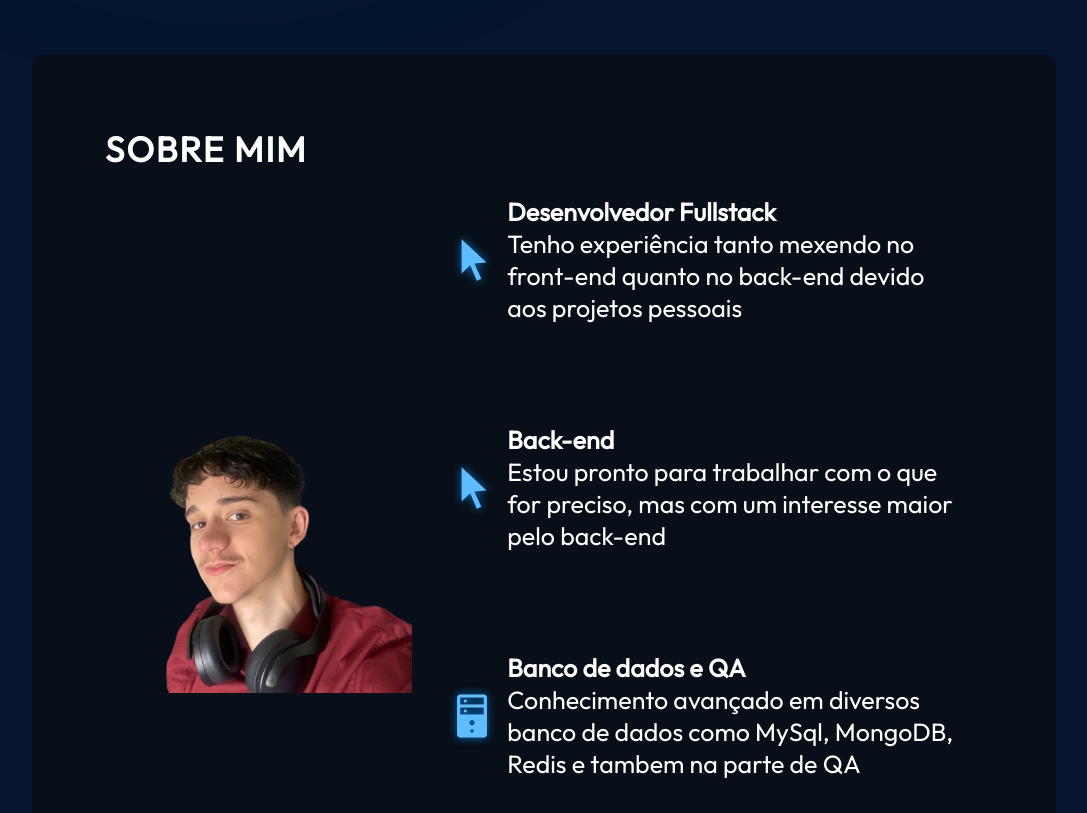
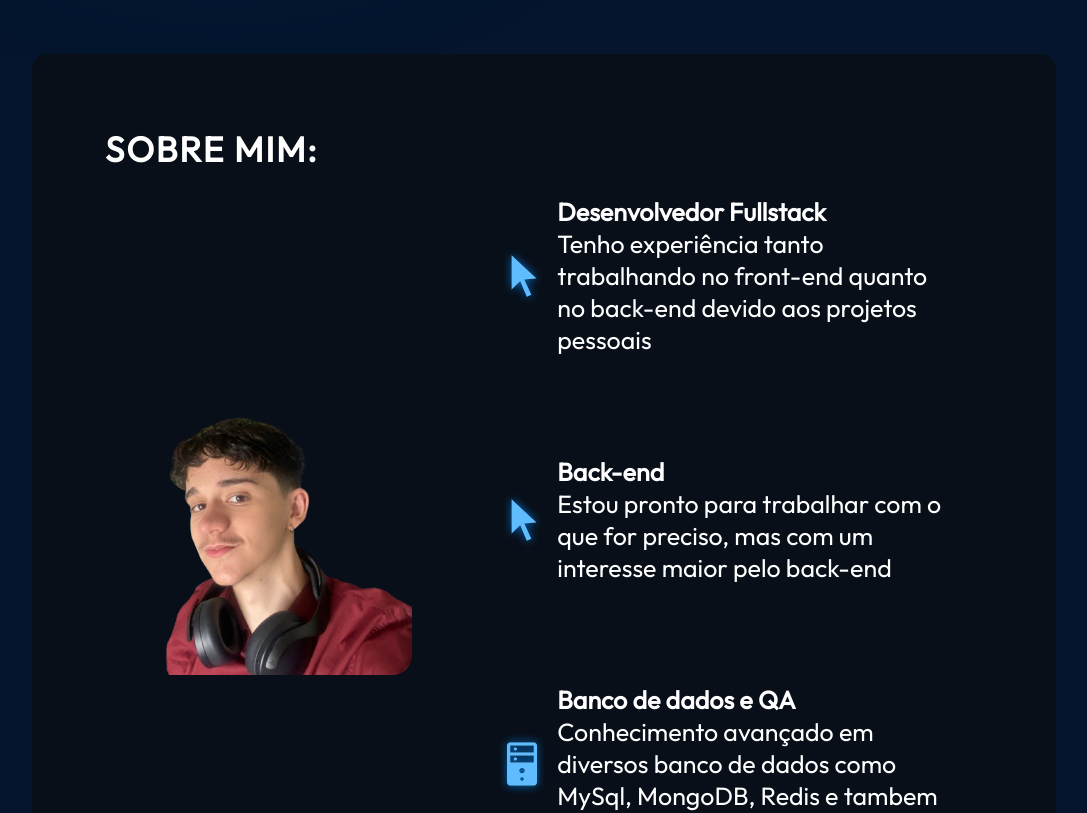
Before and after one commit to Menon04/Portfolio, a React (Vite) app: page / in a window 1280 px wide. Shown: the part 800-1613 px from the top of the page, without its empty margins (96-1183 px from the left). Built offline with nearby package versions, Linux system fonts and the light colour scheme.

Commit message:
little fixes

```diff
--- a/src/components/About/About.jsx
+++ b/src/components/About/About.jsx
@@ -4,8 +4,8 @@ import styles from "./About.module.css";
 
 const About = () => {
   return (
-    <section className={styles.container}>
-      <h2 className={styles.title}>Sobre mim</h2>
+    <section className={styles.container} id="about">
+      <h2 className={styles.title}>Sobre mim:</h2>
       <div className={styles.content}>
         <img className={styles.aboutImage} src={getImageUrl("myPics/pfp01.png")} alt="" />
         <ul className={styles.aboutItens}>
@@ -13,7 +13,7 @@ const About = () => {
             <img src={getImageUrl("about/cursorIcon.png")} alt="" />
             <div className={styles.aboutItemText}>
               <h3>Desenvolvedor Fullstack</h3>
-              <p>Tenho experiência tanto mexendo no front-end quanto no back-end devido aos projetos pessoais</p>
+              <p>Tenho experiência tanto trabalhando no front-end quanto no back-end devido aos projetos pessoais</p>
             </div>
           </li>
           <li className={styles.aboutItem}>
--- a/src/components/About/About.module.css
+++ b/src/components/About/About.module.css
@@ -27,6 +27,12 @@
 
 .aboutImage {
   width: 35%;
+  display: flex;
+  align-items: center;
+  justify-content: center;
+  border-radius: 20px;
+  margin-right: 50px;
+  margin-bottom: 100px;
 }
 
 .aboutItens {
--- a/src/components/Navbar/Navbar.jsx
+++ b/src/components/Navbar/Navbar.jsx
@@ -1,32 +1,32 @@
-import React, {useState} from "react";
+import React, { useState } from "react";
 import styles from "./Navbar.module.css";
 import { getImageUrl } from "../../utils";
 
 const Navbar = () => {
   const [menuOpen, setMenuOpen] = useState(false);
 
-  return(
+  return (
     <nav className={styles.navbar}>
       <a className={styles.title} href="/">Portifólio</a>
       <div className={styles.menu}>
-        <img className={styles.menuBtn} src={menuOpen
-          ? getImageUrl("nav/closeIcon.png")
-          : getImageUrl("nav/menuIcon.png")}
+        <img
+          className={styles.menuBtn}
+          src={menuOpen ? getImageUrl("nav/closeIcon.png") : getImageUrl("nav/menuIcon.png")}
           alt="menu"
           onClick={() => setMenuOpen(!menuOpen)}
         />
         <ul className={`${styles.menuItens} ${menuOpen && styles.menuOpen}`} onClick={() => setMenuOpen(false)}>
           <li>
-            <a href="#sobre">Sobre</a>
-            </li>
-          <li>
-            <a href="#experiencia">Experiência</a>
-            </li>
-          <li>
-            <a href="#projetos">Projetos</a>
+            <a href="#about">Sobre</a>
           </li>
           <li>
-            <a href="#contato">Contato</a>
+            <a href="#experience">Experiência</a>
+          </li>
+          <li>
+            <a href="#projects">Projetos</a>
+          </li>
+          <li>
+            <a href="#contact">Contato</a>
           </li>
         </ul>
       </div>
--- a/src/index.css
+++ b/src/index.css
@@ -11,3 +11,7 @@
   width: 100%;
   overflow-x: hidden;
 }
+
+html {
+  scroll-behavior: smooth;
+}
```
